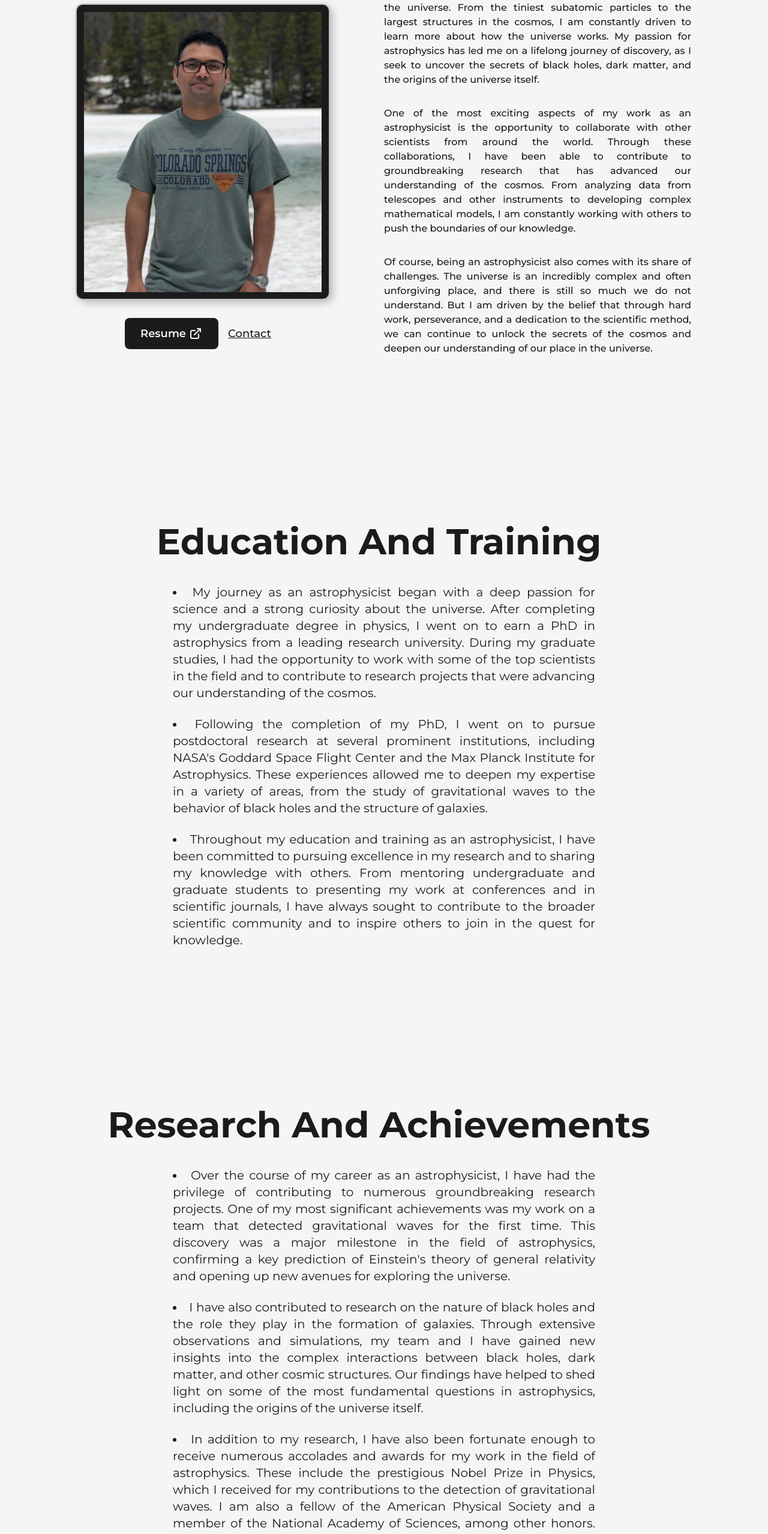
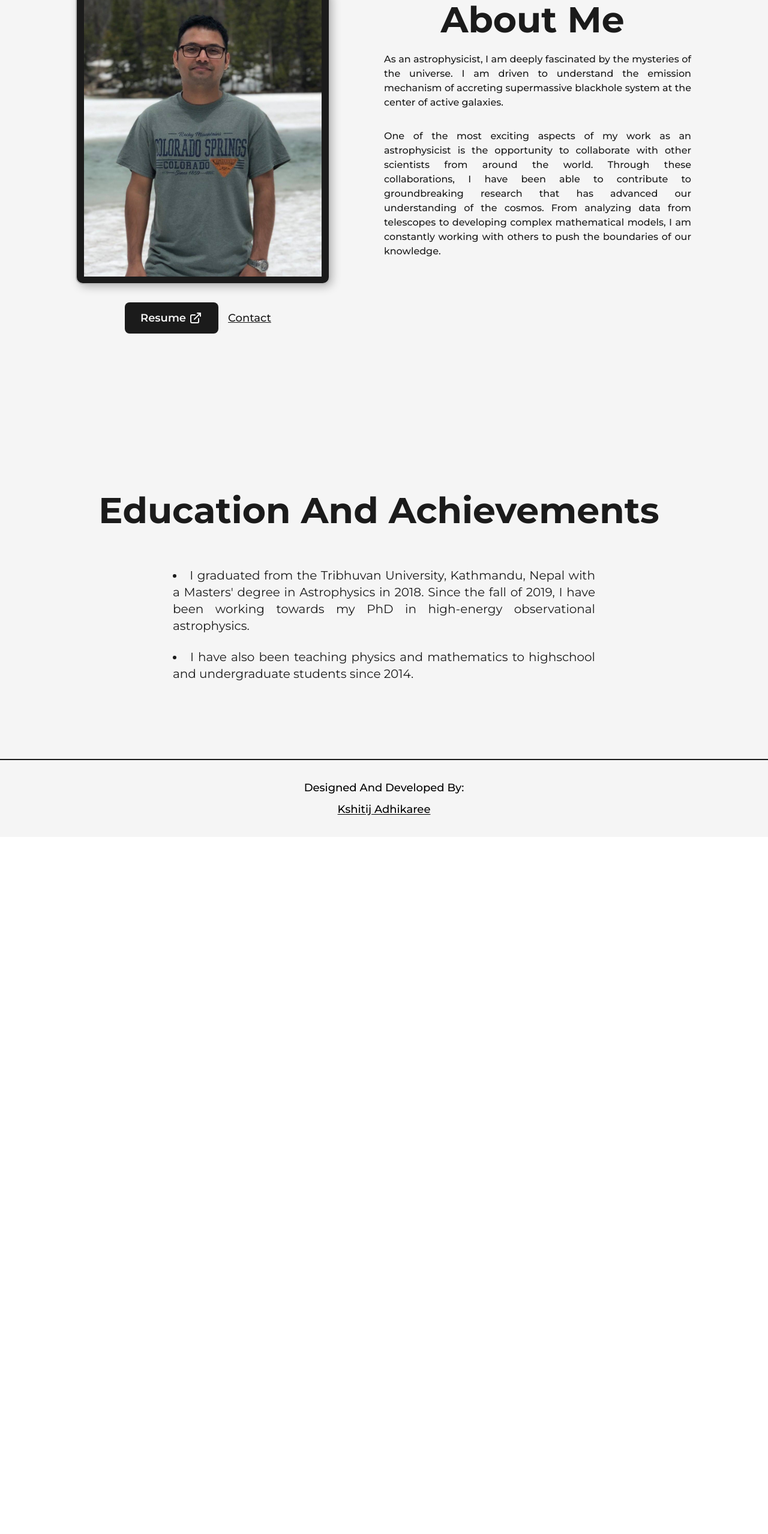
Before and after one commit to KshitijAdhikaree/sagar-portfolio, a Next.js app: page /about in a window 1280 px wide. Shown: the part 235-2792 px from the top of the page at 60% size. After the commit the page ends 1630 px from the top, so only its background shows below. Built offline with nearby package versions, Linux system fonts and the light colour scheme.

Commit message:
update context

```diff
--- a/src/pages/about.js
+++ b/src/pages/about.js
@@ -65,12 +65,8 @@ const about = () => {
               />
               <p className='my-4 text-base font-medium md:text-sm sm:text-base text-justify xs:text-base '>
                 As an astrophysicist, I am deeply fascinated by the mysteries of
-                the universe. From the tiniest subatomic particles to the
-                largest structures in the cosmos, I am constantly driven to
-                learn more about how the universe works. My passion for
-                astrophysics has led me on a lifelong journey of discovery, as I
-                seek to uncover the secrets of black holes, dark matter, and the
-                origins of the universe itself.
+                the universe. I am driven to understand the emission mechanism of
+                accreting supermassive blackhole system at the center of active galaxies.
               </p>
               <p className='my-4 text-base font-medium md:text-sm sm:text-base text-justify xs:text-base '>
                 One of the most exciting aspects of my work as an astrophysicist
@@ -78,18 +74,9 @@ const about = () => {
                 around the world. Through these collaborations, I have been able
                 to contribute to groundbreaking research that has advanced our
                 understanding of the cosmos. From analyzing data from telescopes
-                and other instruments to developing complex mathematical models,
+                to developing complex mathematical models,
                 I am constantly working with others to push the boundaries of
                 our knowledge.
-              </p>
-              <p className='my-4 text-base font-medium md:text-sm sm:text-base text-justify xs:text-base '>
-                Of course, being an astrophysicist also comes with its share of
-                challenges. The universe is an incredibly complex and often
-                unforgiving place, and there is still so much we do not
-                understand. But I am driven by the belief that through hard
-                work, perseverance, and a dedication to the scientific method,
-                we can continue to unlock the secrets of the cosmos and deepen
-                our understanding of our place in the universe.
               </p>
             </div>
           </div>
@@ -98,76 +85,16 @@ const about = () => {
       <main>
         <Layout>
           <AnimatedText
-            text='Education And Training'
+            text='Education And Achievements'
             className='xl:!text-5xl lg:!text-center lg:!text-4xl md:!text-3xl sm:!text-3xl justify-center text-center mb-8'
           />
           <div className='text-dark text-xl text-justify mx-40 dark:text-light sm:mx-2 sm:text-base xs:-mx-2'>
-            <li>
-              My journey as an astrophysicist began with a deep passion for
-              science and a strong curiosity about the universe. After
-              completing my undergraduate degree in physics, I went on to earn a
-              PhD in astrophysics from a leading research university. During my
-              graduate studies, I had the opportunity to work with some of the
-              top scientists in the field and to contribute to research projects
-              that were advancing our understanding of the cosmos.
+            <li className='mt-6'>
+              I graduated from the Tribhuvan University, Kathmandu, Nepal with a Masters' degree in Astrophysics in 2018.
+              Since the fall of 2019, I have been working towards my PhD in high-energy observational astrophysics.
             </li>
             <li className='mt-6'>
-              Following the completion of my PhD, I went on to pursue
-              postdoctoral research at several prominent institutions, including
-              NASA&apos;s Goddard Space Flight Center and the Max Planck
-              Institute for Astrophysics. These experiences allowed me to deepen
-              my expertise in a variety of areas, from the study of
-              gravitational waves to the behavior of black holes and the
-              structure of galaxies.
-            </li>
-            <li className='mt-6'>
-              Throughout my education and training as an astrophysicist, I have
-              been committed to pursuing excellence in my research and to
-              sharing my knowledge with others. From mentoring undergraduate and
-              graduate students to presenting my work at conferences and in
-              scientific journals, I have always sought to contribute to the
-              broader scientific community and to inspire others to join in the
-              quest for knowledge.
-            </li>
-          </div>
-        </Layout>
-      </main>
-      <main>
-        <Layout>
-          <AnimatedText
-            text='Research and Achievements'
-            className='xl:!text-5xl lg:!text-center lg:!text-4xl md:!text-3xl sm:!text-3xl justify-center text-center mb-8'
-          />
-          <div className='text-dark text-xl text-justify mx-40 dark:text-light sm:mx-4 sm:text-base xs:-mx-2'>
-            <li>
-              Over the course of my career as an astrophysicist, I have had the
-              privilege of contributing to numerous groundbreaking research
-              projects. One of my most significant achievements was my work on a
-              team that detected gravitational waves for the first time. This
-              discovery was a major milestone in the field of astrophysics,
-              confirming a key prediction of Einstein&apos;s theory of general
-              relativity and opening up new avenues for exploring the universe.
-            </li>
-            <li className='mt-6'>
-              I have also contributed to research on the nature of black holes
-              and the role they play in the formation of galaxies. Through
-              extensive observations and simulations, my team and I have gained
-              new insights into the complex interactions between black holes,
-              dark matter, and other cosmic structures. Our findings have helped
-              to shed light on some of the most fundamental questions in
-              astrophysics, including the origins of the universe itself.
-            </li>
-            <li className='mt-6'>
-              In addition to my research, I have also been fortunate enough to
-              receive numerous accolades and awards for my work in the field of
-              astrophysics. These include the prestigious Nobel Prize in
-              Physics, which I received for my contributions to the detection of
-              gravitational waves. I am also a fellow of the American Physical
-              Society and a member of the National Academy of Sciences, among
-              other honors. Through all of these achievements, I am committed to
-              continuing to push the boundaries of our understanding of the
-              universe and to inspiring the next generation of astrophysicists
-              to join in the quest for knowledge.
+              I have also been teaching physics and mathematics to highschool and undergraduate students since 2014.
             </li>
           </div>
         </Layout>
--- a/src/pages/index.js
+++ b/src/pages/index.js
@@ -27,11 +27,11 @@ function Home() {
               className="xl:!text-5xl lg:!text-4xl md:!text-3xl sm:!text-3xl text-center sm:mb-4 xs:!text-xl"
             />
             <AnimatedText
-              text="Study celestial bodies and the universe."
+              text="Graduate student at Clemson University, Clemson, SC, USA"
               className="!text-3xl xl:!text-5xl lg:!text-4xl md:!text-3xl sm:!text-3xl text-center sm:mb-4 xs:!text-xl"
             />
             <AnimatedText
-              text="Research dark matter, black holes, and more."
+              text="Research black holes, AGNs using multiwavelength observations"
               className="!text-3xl xl:!text-5xl lg:!text-4xl md:!text-3xl sm:!text-3xl text-center sm:mb-4 xs:!text-xl"
             />
             <ScrollDown />
@@ -46,29 +46,12 @@ function Home() {
           />
           <div className="text-dark text-xl text-justify mx-40 dark:text-light sm:mx-6 xs:mx-0 xs:text-base">
             <li>
-              Black holes: My research has focused on the formation and behavior
-              of black holes, as well as their role in shaping galaxies.
+              Black holes: My research is focused on the Supermassive blackholes in the center of galaxies.
             </li>
             <li className="mt-6">
-              Dark matter: I have a deep interest in the study of dark matter,
-              which makes up the majority of the matter in the universe but
-              remains largely mysterious.
-            </li>
-            <li className="mt-6">
-              Gravitational waves: I have contributed to the study of
-              gravitational waves, which provide a new way of exploring the
-              universe and have opened up new avenues for research in
-              astrophysics.
-            </li>
-            <li className="mt-6">
-              Observational tools: I have expertise in the use of cutting-edge
-              observational tools, such as telescopes and other instruments, to
-              collect data on the universe.
-            </li>
-            <li className="mt-6">
-              Computational tools: I am also skilled in the use of computational
+              Computational tools: I am skilled in the use of computational
               tools and mathematical models to analyze data and develop theories
-              that help to deepen our understanding of the cosmos.
+              that help to deepen our understanding of the AGNs.
             </li>
           </div>
         </Layout>
@@ -81,31 +64,15 @@ function Home() {
           />
           <div className="text-dark text-xl text-justify mx-40 dark:text-light sm:mx-6 xs:mx-0 xs:text-base">
             <li>
-              Supermassive black holes: I am currently conducting research on
-              the behavior of supermassive black holes, particularly their role
-              in shaping the galaxies they reside in.
+              AGNs: I am currently conducting research on
+              the long-term variability on the multiwavelength Blazar emission
+              to constrain the binary SMBH models.
             </li>
             <li className="mt-6">
-              Gravitational waves: I am continuing my work on the study of
-              gravitational waves, particularly in the context of the detection
-              and interpretation of these waves from sources across the
-              universe.
-            </li>
-            <li className="mt-6">
-              Dark matter: I am also currently focused on understanding the
-              nature of dark matter and its impact on the formation and
-              evolution of galaxies.
-            </li>
-            <li className="mt-6">
-              Cosmology: My research also involves the study of the large-scale
-              structure of the universe, including the distribution of matter
-              and the evolution of cosmic structures.
-            </li>
-            <li className="mt-6">
-              Interdisciplinary approaches: Finally, I am interested in
-              exploring interdisciplinary approaches to astrophysics, including
-              the intersection of astrophysics with fields such as computer
-              science, machine learning, and artificial intelligence.
+              Impact of gaps in the periodicity analysis: I am interested in
+              exploring the impact of gaps in a light curve in the periodicity analysis.
+              Specifically, I am studying the detection of false periods in a random
+              timeseries data when various amount of gaps are introduced randomly.
             </li>
           </div>
         </Layout>
```
Also changed, not shown: src/components/Icons.js (+10 -4 lines), src/pages/contact.js (+15 -11 lines).
